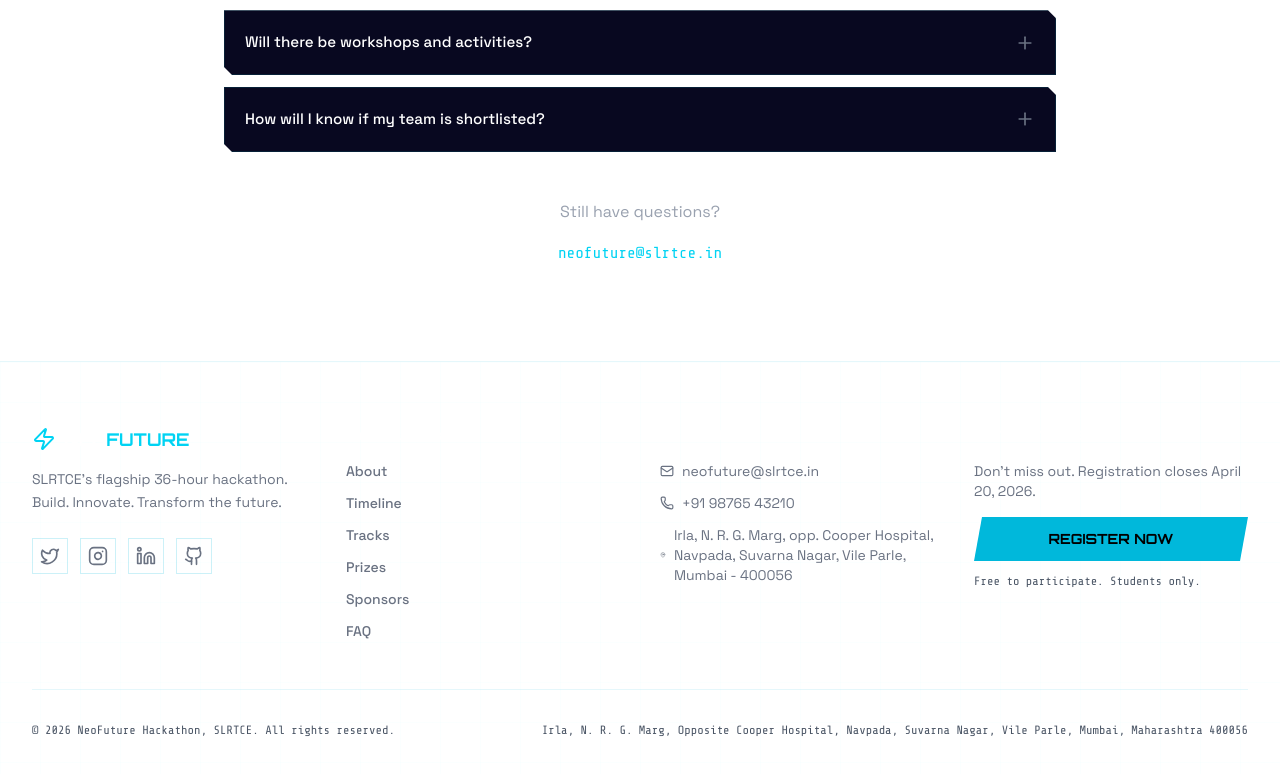
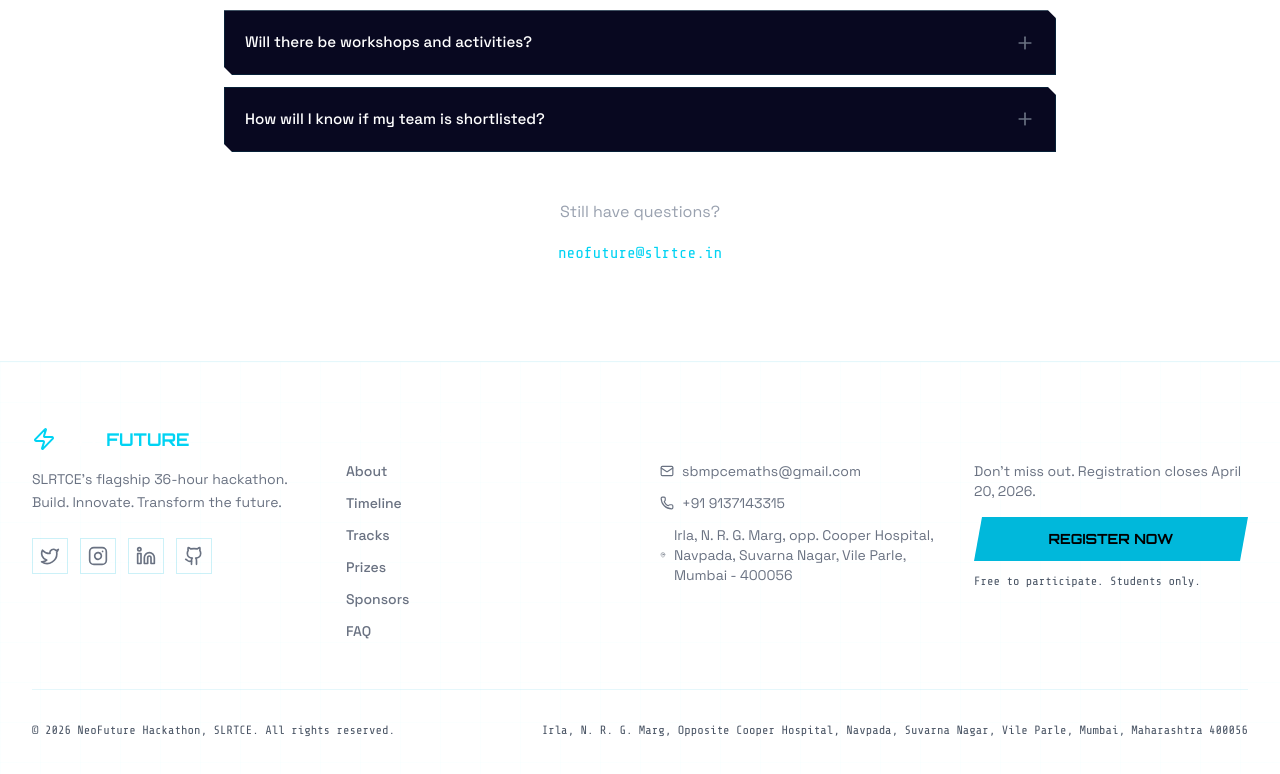
Before and after one commit to Shlok-Parekh09/Create-interactive-website-clone, a React (Vite) app: page / in a window 1280 px wide. Shown: the part 7525-8299 px from the top of the page. Built offline with nearby package versions, Linux system fonts and the light colour scheme.

Commit message:
info change

```diff
--- a/src/app/components/Footer.tsx
+++ b/src/app/components/Footer.tsx
@@ -10,8 +10,8 @@ const footerLinks = {
     { label: "FAQ", href: "#faq" },
   ],
   "Contact": [
-    { label: "neofuture@slrtce.in", href: "mailto:neofuture@slrtce.in", icon: <Mail className="w-3.5 h-3.5" /> },
-    { label: "+91 98765 43210", href: "tel:+919876543210", icon: <Phone className="w-3.5 h-3.5" /> },
+    { label: "sbmpcemaths@gmail.com", href: "mailto:sbmpcemaths@gmail.com", icon: <Mail className="w-3.5 h-3.5" /> },
+    { label: "+91 9137143315", href: "tel:+919137143315", icon: <Phone className="w-3.5 h-3.5" /> },
     { label: "Irla, N. R. G. Marg, opp. Cooper Hospital, Navpada, Suvarna Nagar, Vile Parle, Mumbai - 400056", href: "https://maps.google.com/?q=Irla,NRG+Marg,Opposite+Cooper+Hospital,Vile+Parle,Mumbai,400056", icon: <MapPin className="w-3.5 h-3.5" /> },
   ],
 };
```
